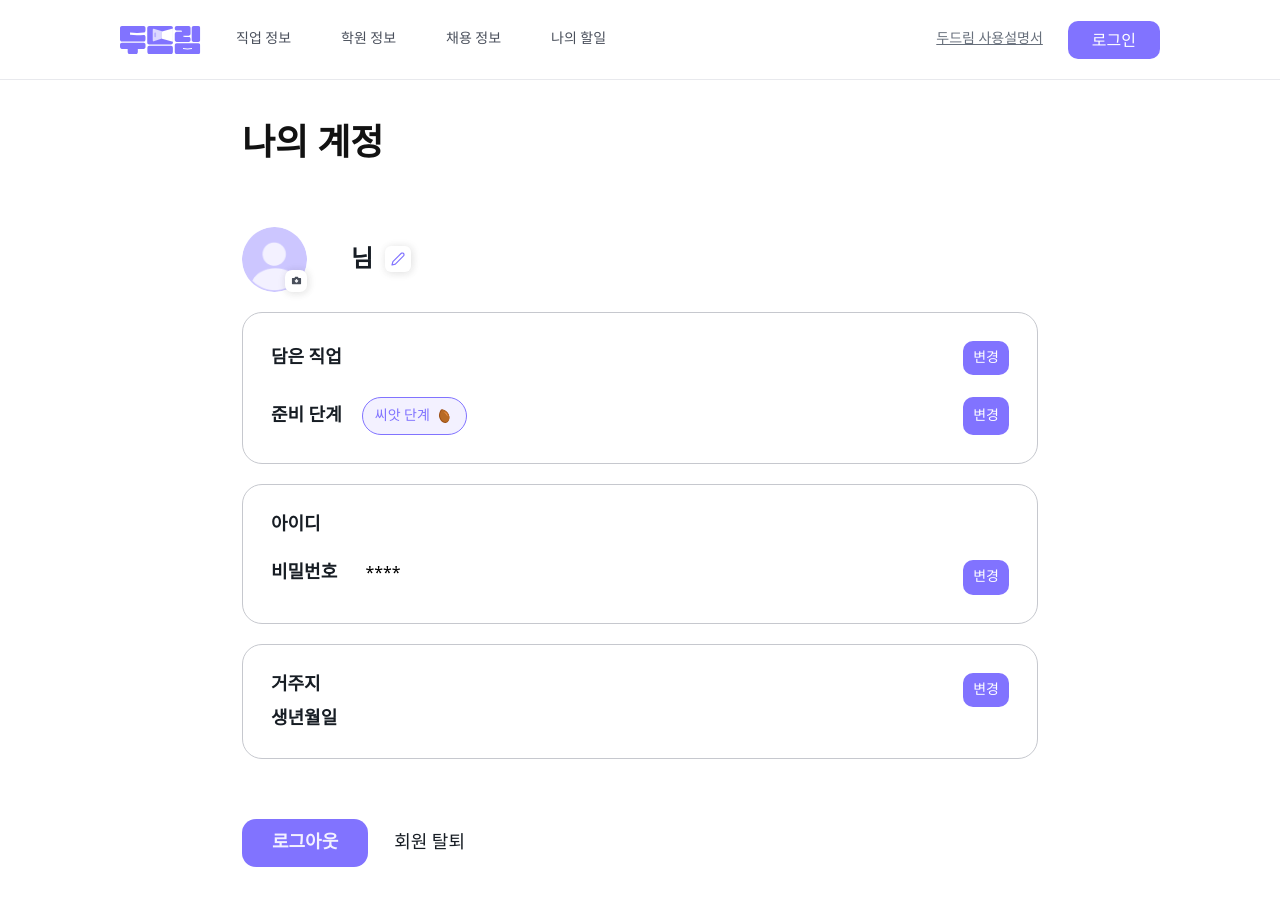
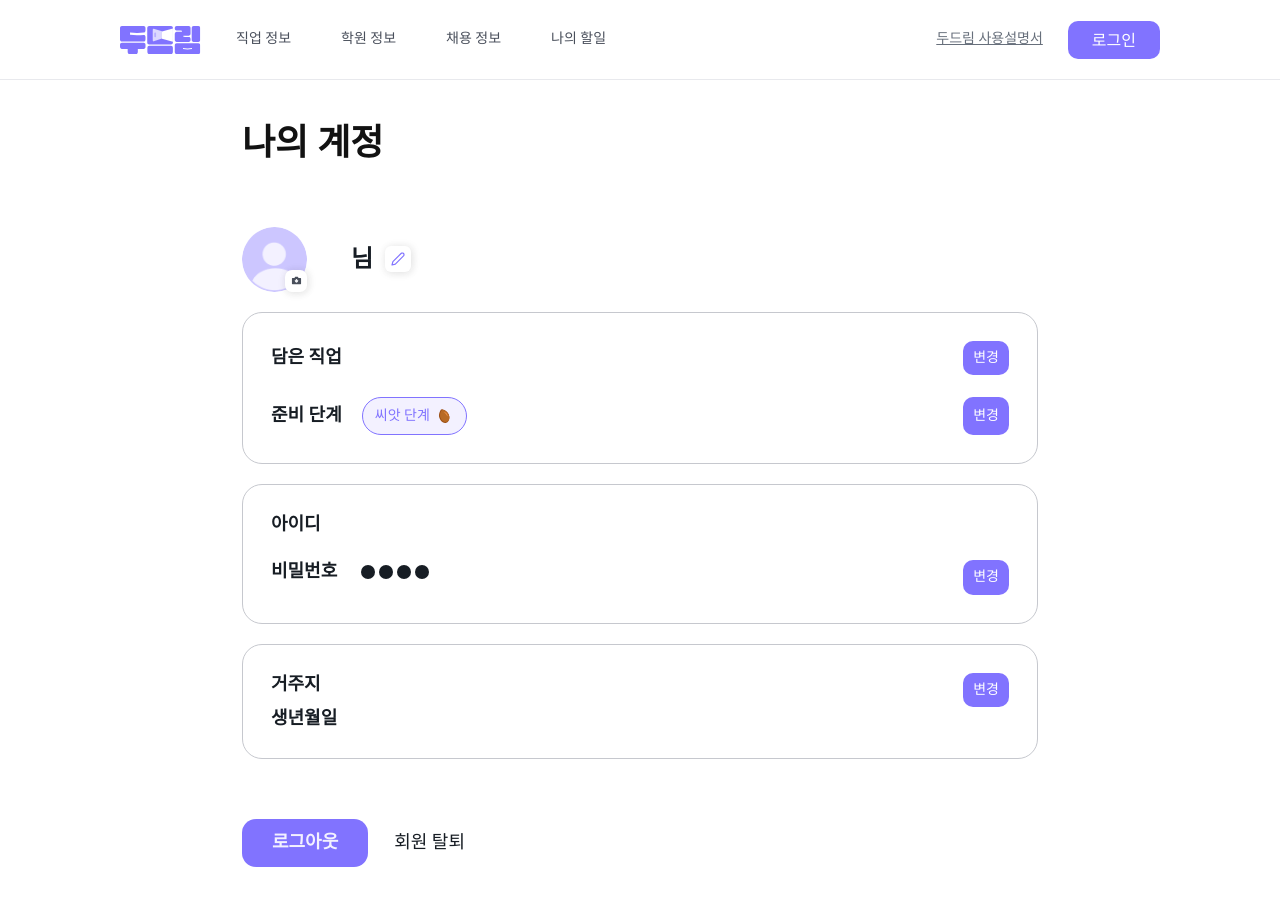
Before and after one commit to TEAM-DoDream/DoDream_FE, a React (Vite) app: page /mypage in a window 1280 px wide. Shown: the top 906 px of the page. Built offline with nearby package versions, Linux system fonts and the light colour scheme; no server answers; what react-gtm-ts would draw is missing.

Commit message:
fix: [#300] 비밀번호 아이콘 변경

```diff
--- a/src/pages/mypage/Mypage.tsx
+++ b/src/pages/mypage/Mypage.tsx
@@ -8,6 +8,7 @@ import UpdateRegion from './components/UpdateRegion';
 import ProfileImageUploader from './components/ProfileImageUploader';
 import { useNavigate } from 'react-router-dom';
 import Prepare from './components/Prepare';
+import PasswordIcon from '@assets/icons/passwordcircle.svg?react';
 
 const Mypage = () => {
   const [passwordModal, setIsPasswordModal] = useState(false);
@@ -68,10 +69,14 @@ const Mypage = () => {
               {InfoData?.loginId}
             </span>
           </div>
-          <div className="mt-6 flex justify-between">
-            <div className="space-x-6">
+          <div className="mt-6 flex items-start justify-between">
+            <div className="flex flex-row gap-6">
               <span className="text-gray-900 font-B01-B"> 비밀번호</span>
-              <span> **** </span>
+              <div className="flex items-center justify-center gap-1">
+                {Array.from({ length: 4 }).map((_, index) => (
+                  <PasswordIcon key={index} />
+                ))}
+              </div>
             </div>
 
             <button
```
Also changed, not shown: src/assets/icons/passwordcircle.svg (added).
